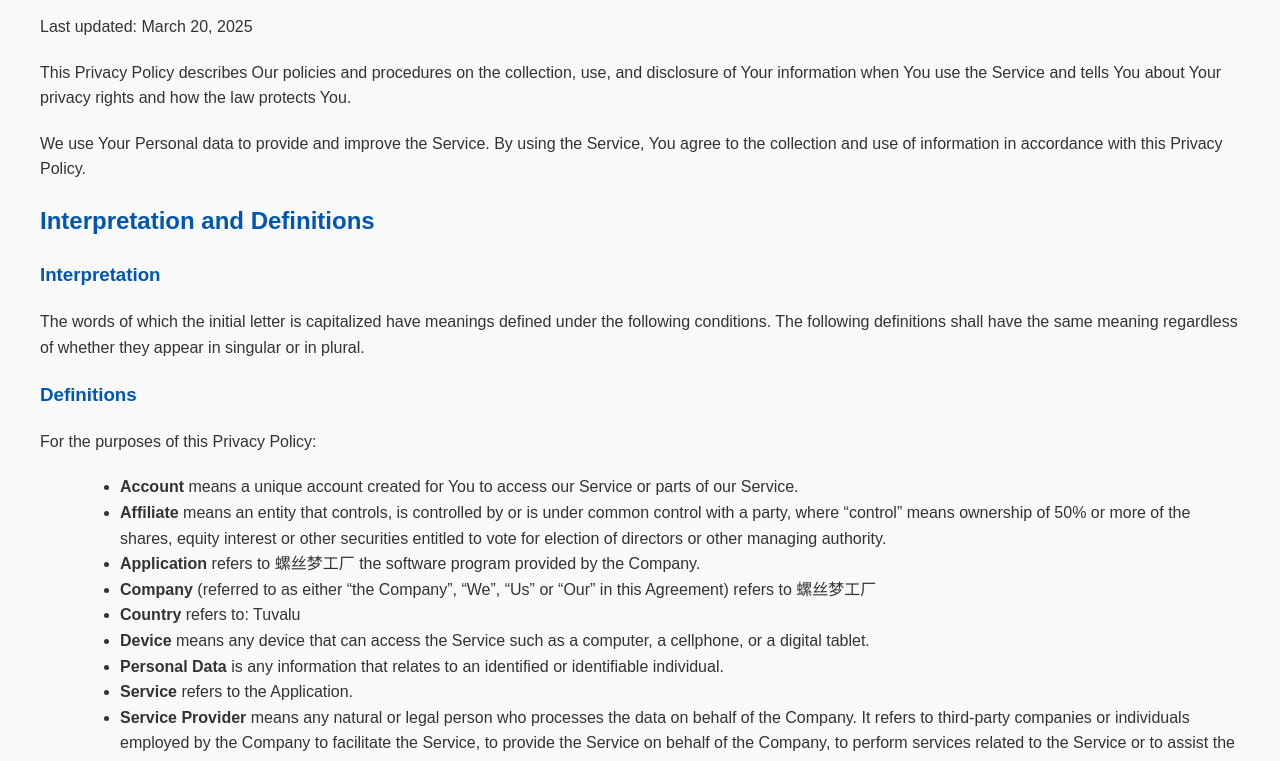
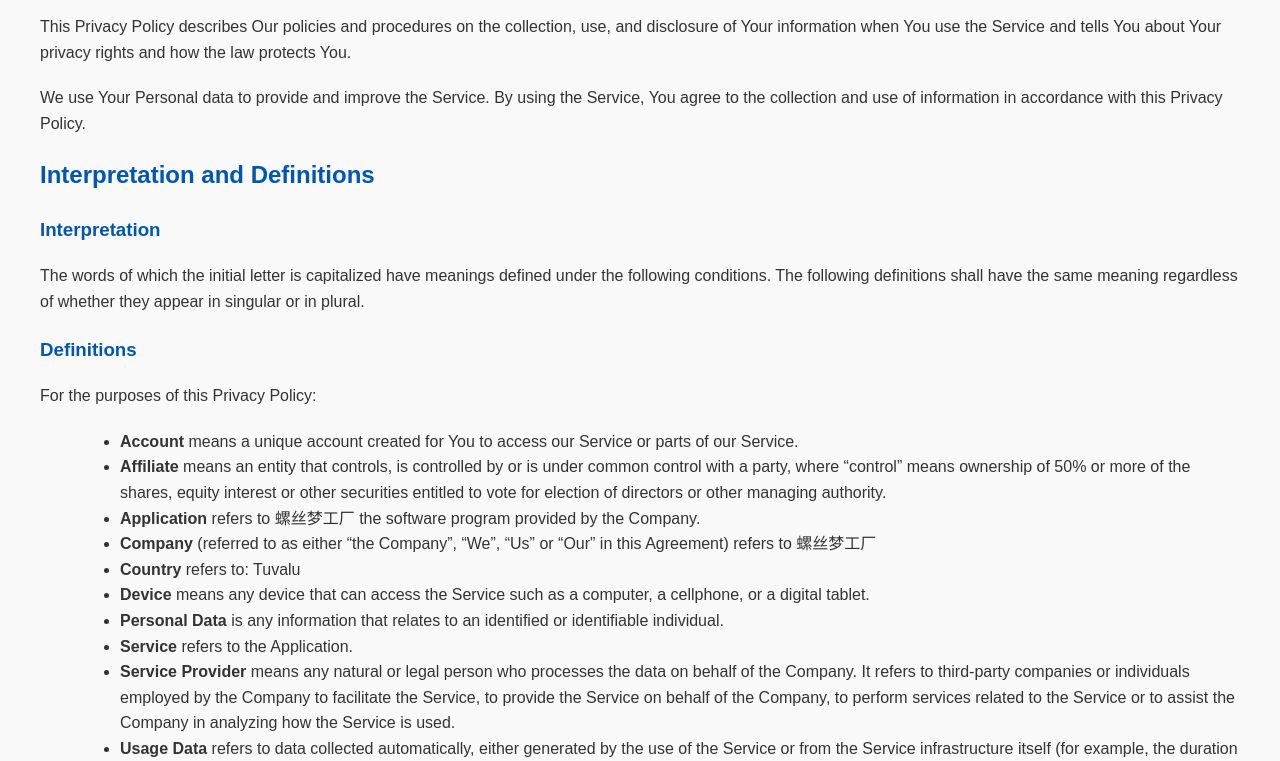
Before and after one commit to screwfactory/screwfactory.github.io, a plain HTML site: page index.html in a window 1280 px wide. Shown: the part 120-881 px from the top of the page. Drawn offline with Linux system fonts and the light colour scheme.

Commit message:
Update index.html

```diff
--- a/index.html
+++ b/index.html
@@ -37,7 +37,6 @@
 </head>
 <body>
     <h1>Privacy Policy for 螺丝梦工厂</h1>
-    <p>Last updated: March 20, 2025</p>
     <p>This Privacy Policy describes Our policies and procedures on the collection, use, and disclosure of Your information when You use the Service and tells You about Your privacy rights and how the law protects You.</p>
     <p>We use Your Personal data to provide and improve the Service. By using the Service, You agree to the collection and use of information in accordance with this Privacy Policy.</p>
 
```
